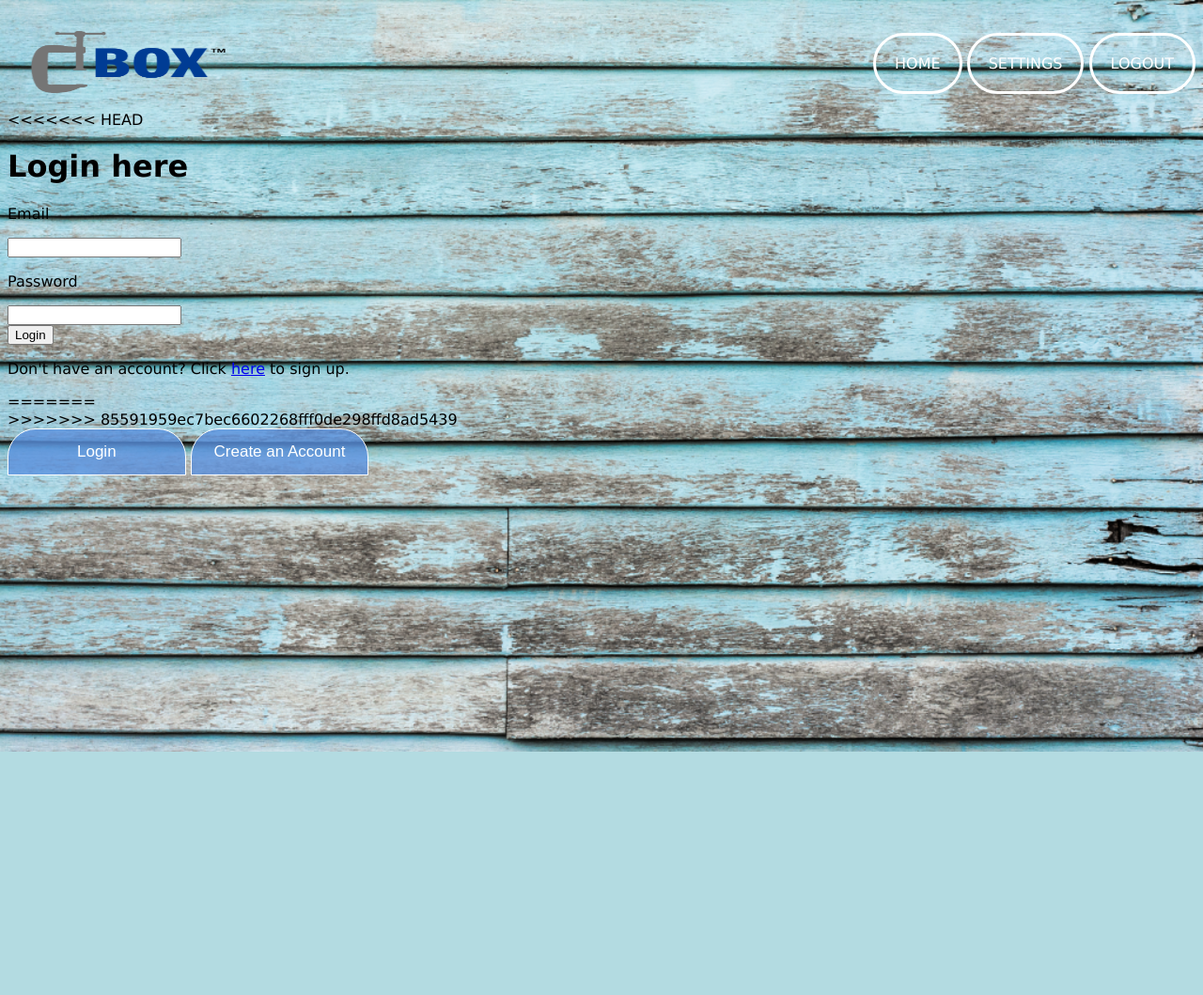
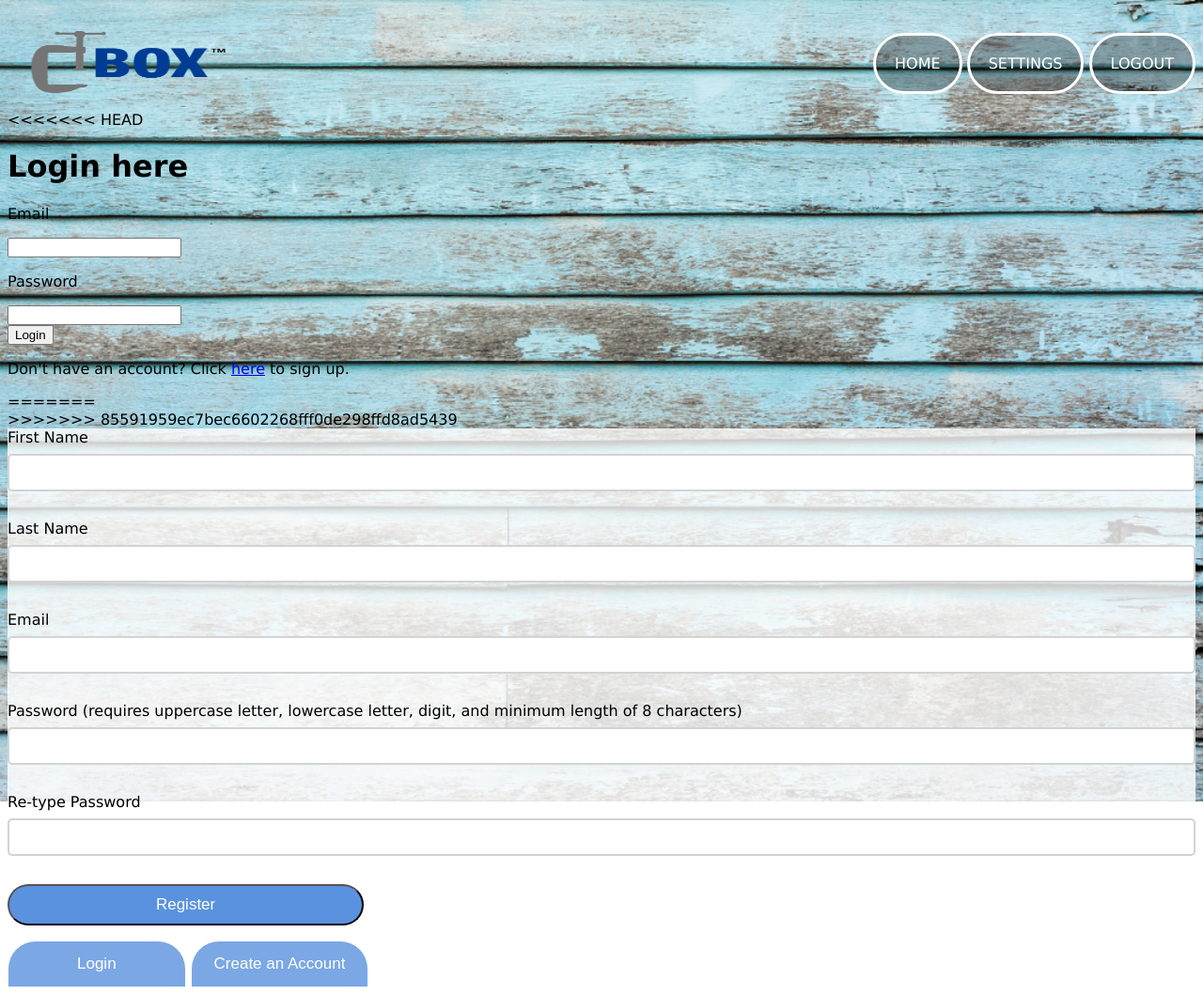
Before and after one commit to danielkulakouski/communitytoolbox, a PHP site: page /home.php in a window 1280 px wide, after a click on "Create an Account". Shown: the whole page at 94% size. Before the commit the page ends 800 px from the top, so only its background shows below. Run offline with PHP 8.4, Linux system fonts and the light colour scheme; data that the repository does not hold is empty.

Commit message:
forms stuff

```diff
--- a/CSS/style_index.css
+++ b/CSS/style_index.css
@@ -17,6 +17,7 @@
 	padding: 20px;
 	color: white;
 	border: 3px solid white;
+	background: rgba(0, 0, 0, 0.3);
 	border-radius: 40px;
 	text-decoration: none;
 }
@@ -65,7 +66,7 @@ body {
 	/*background-color: rgba(255, 255, 255, 0);*/
 	/*color: rgba(0,0,0,0.6);*/
 	font-size: 15px;
-	border: 2px solid white;
+	border: 2px solid lightgrey;
 	border-radius: 5px;
 	outline: none;
 	width: 100%;
@@ -100,10 +101,10 @@ body {
 }
 
 #login {
-	background-color: rgba(255, 255, 255, 0.5);
+	background-color: rgba(255, 255, 255, 0.8);
 	/*background-color: rgb(255, 255, 255);*/
 }
 #register {
-	background-color: rgba(255, 255, 255, 0.5);
+	background-color: rgba(255, 255, 255, 0.8);
 	/*background-color: rgb(255, 255, 255);*/
 }
--- a/header.php
+++ b/header.php
@@ -8,7 +8,8 @@
     <title>Community Toolbox</title>
     <div id="header">
         <div id="logo" style="float: left">
-        <a href = "#"><img src = "images/logo.png" alt = "Logo" height = "90" width = "230"></a>
+        <a href = "home.php">
+        <img src = "images/logo.png" alt="logo" height = "90" width = "230"></a>
     </div>
     <div id="headerLinks" style="float: right">
         <a href="home.php">HOME</a>
--- a/home.php
+++ b/home.php
@@ -1,6 +1,7 @@
 <?php
     include('header.php');
     include('login.php');
+    include('register.php');
 ?>
 
 <!DOCTYPE html>
--- /dev/null
+++ b/register.php
@@ -0,0 +1,26 @@
+<div id="formwbuttons">
+<div id="register" class="forms">
+	<form class="registerform" action="home.php" method="POST">
+		<!-- Email -->
+		<label>First Name</label>
+		<input type="text" name="r_firstname" value="" id="inputfield">
+		<label>Last Name</label>
+		<input type="text" name="r_lastname" value="" id="inputfield">
+		<label>Email</label>
+		<br/>
+		<input type="text" name="r_email" value="" id="inputfield">
+		<br/>
+		<!-- Password -->
+		<label>Password (requires uppercase letter, lowercase letter, digit, and minimum length of 8 characters)</label>
+		<br/>
+		<input type="password" name="r_password1" value="" id="inputfield">
+		<br/>
+		<!-- Verify Password -->
+		<label>Re-type Password</label>
+		<br/>
+		<input type="password" name="password2" id="inputfield">
+		<br/>
+		<input type="submit" name="submit" value="Register" id="submitbutton">
+	</form>
+</div>
+</div>
```
